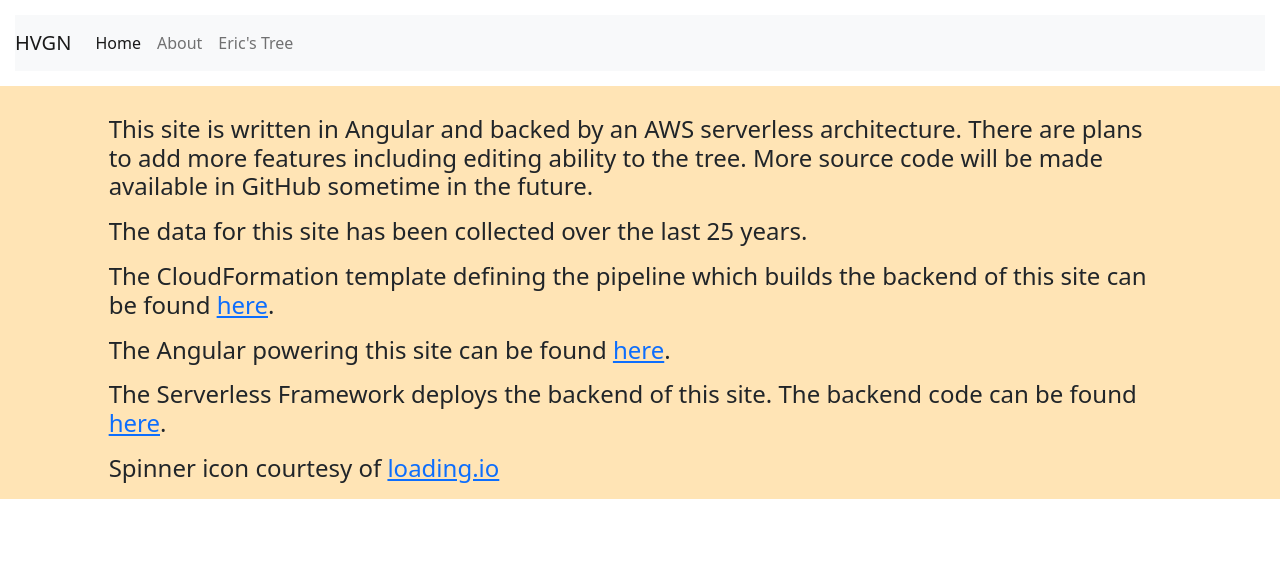
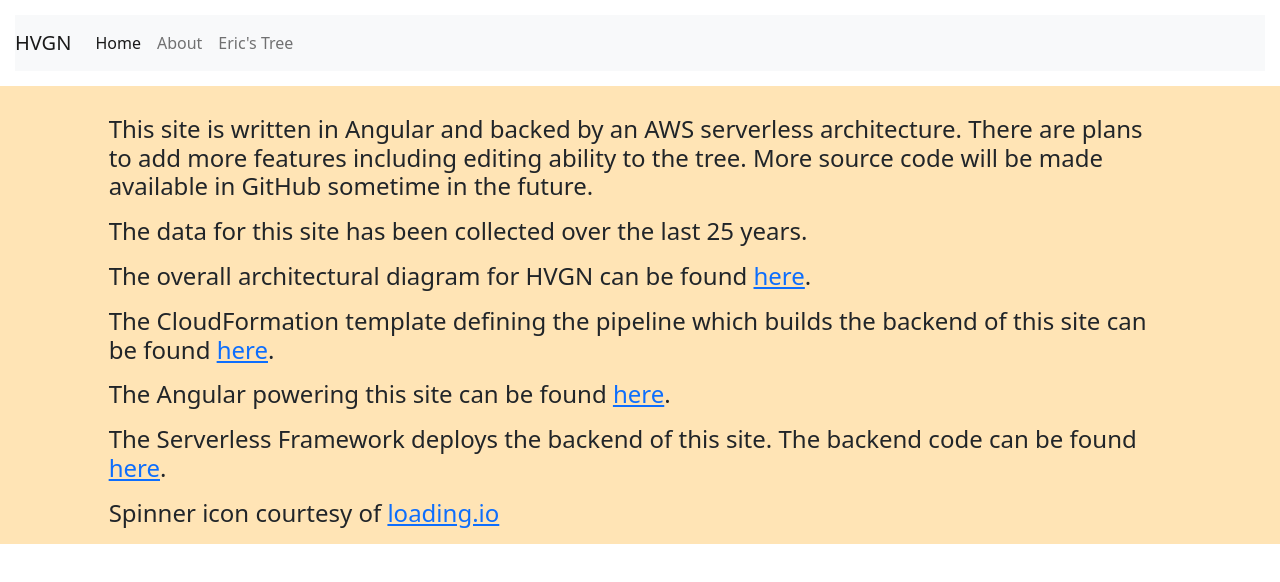
Before and after one commit to badgerduke/hvgn-frontend-ng, an Angular app: page /about in a window 1280 px wide. Shown: the top 582 px of the page. Built offline with nearby package versions, Linux system fonts and the light colour scheme.

Commit message:
Added overall architecture diagram

```diff
--- a/src/app/about-view/about.component.html
+++ b/src/app/about-view/about.component.html
@@ -11,6 +11,11 @@
       <p class="text-justify offset-1 col-10 offset-1">
         The data for this site has been collected over
         the last 25 years.
+      </p>
+      <p class="text-justify offset-1 col-10 offset-1">
+        The overall architectural diagram for HVGN can be found
+        <a href="https://github.com/badgerduke/hvgn-architecture"
+        target=”_blank”>here</a>.
       </p>
       <p class="text-justify offset-1 col-10 offset-1">
         The CloudFormation template defining the pipeline
```
